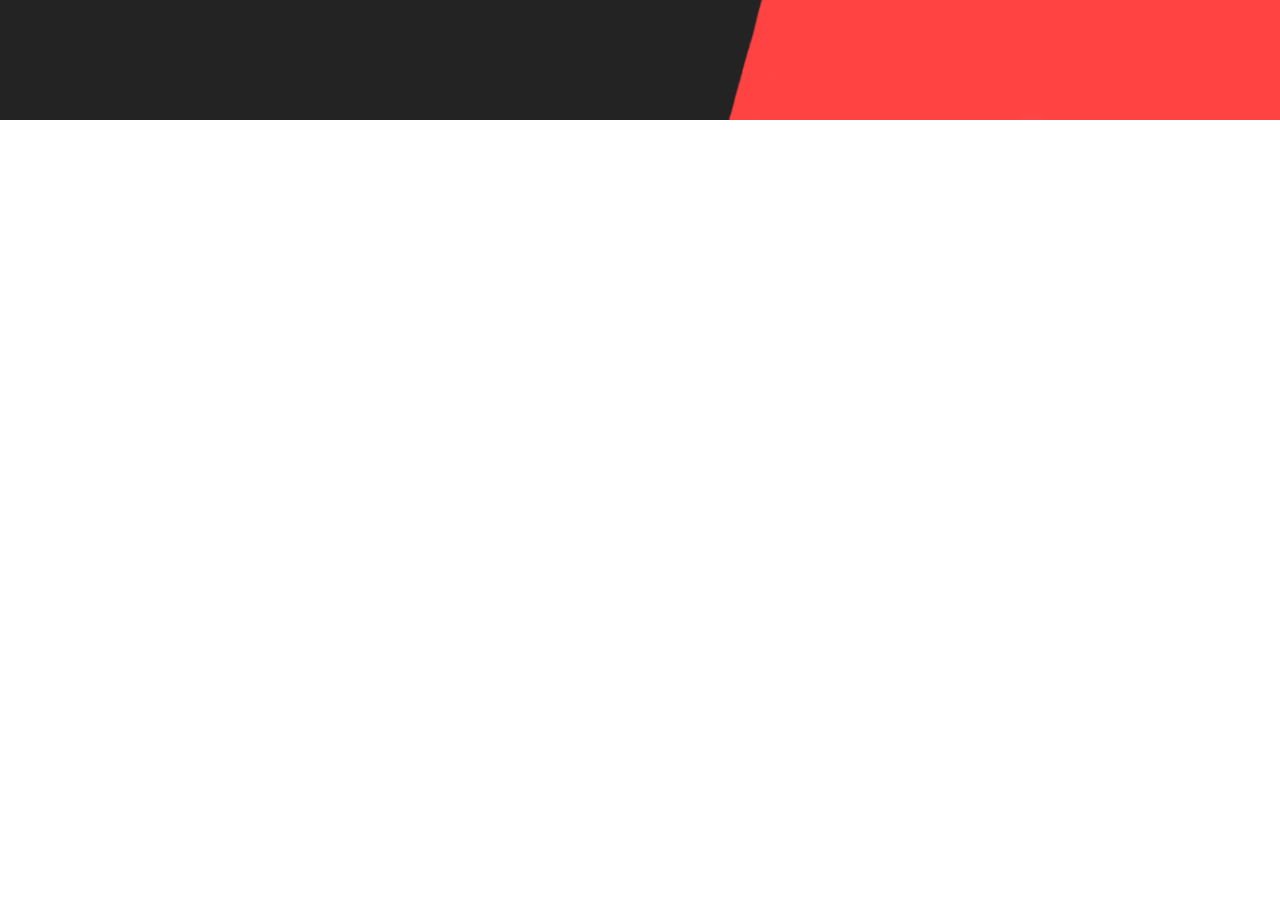
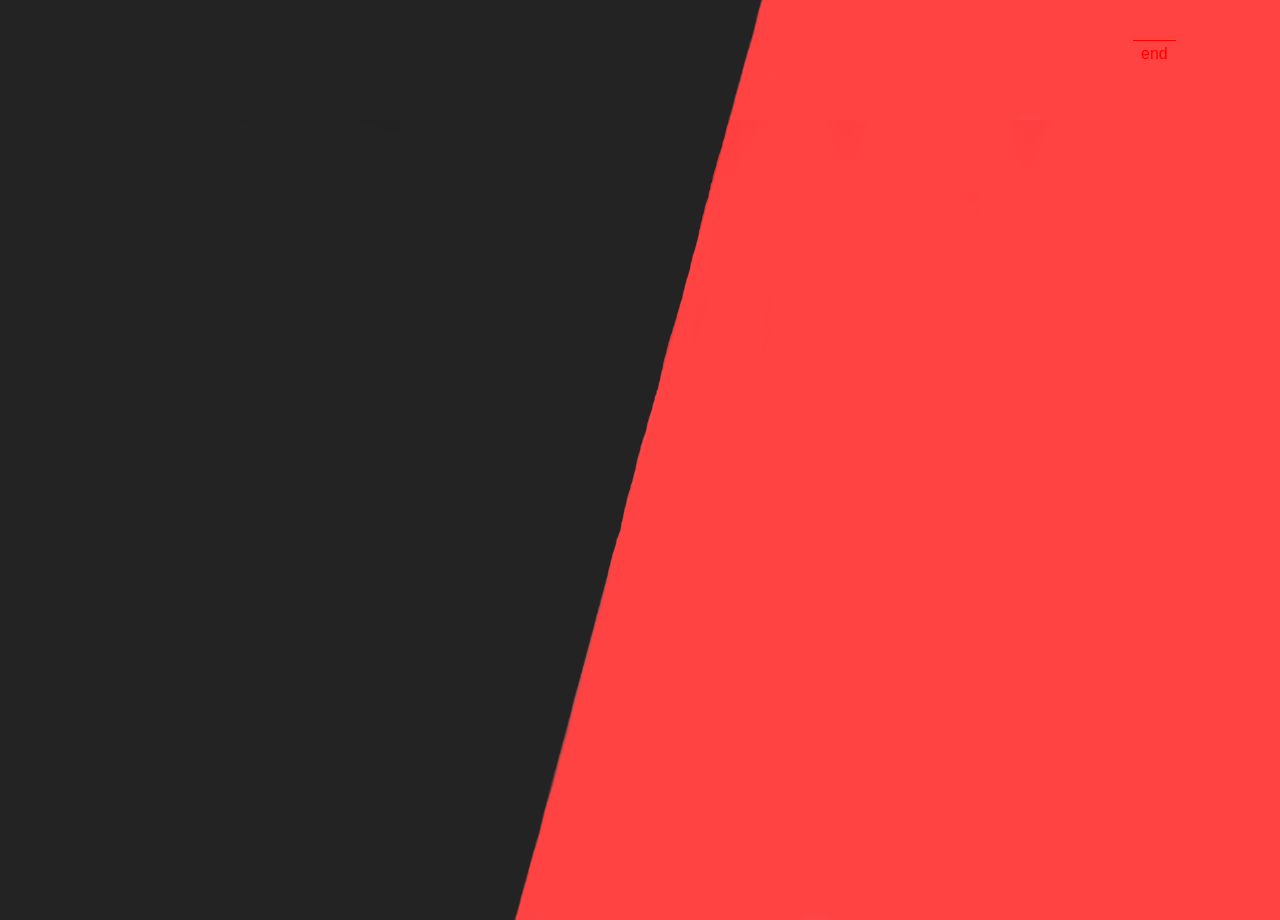
Before and after one commit to AbelMuro/Dark-Pink-Credit-Card-Website, a React app: page / in a window 1280 px wide. Shown: the part 1480-2400 px from the top of the page. Before the commit the page ends 1600 px from the top, so only its background shows below. Built offline with nearby package versions, Linux system fonts and the light colour scheme; a web font is replaced by a local one.

Commit message:
added more background images

```diff
--- a/src/components/App/Animation/Animation.js
+++ b/src/components/App/Animation/Animation.js
@@ -1,5 +1,6 @@
 import React, {useRef, useEffect} from 'react';
 import Benefits from './Benefits';
+import MoreBenefits from './MoreBenefits';
 import creditCard from './images/dark pink credit card.png';
 import styles from './styles.module.css';
 import {gsap} from 'gsap';
@@ -92,6 +93,7 @@ function Animation() {
                 <p className={styles.titleSeven}> No credit check required!</p>
             </main>
             <Benefits creditCard={styles.creditCard} ref={creditCardRef}/>
+            <MoreBenefits />
         </>
 
     )
--- a/src/components/App/Animation/Benefits/Benefits.js
+++ b/src/components/App/Animation/Benefits/Benefits.js
@@ -9,12 +9,19 @@ function Benefits(props) {
     const q = gsap.utils.selector(textAnimation)
     gsap.registerPlugin(ScrollTrigger);
 
-    //this is where i left off. i might start with photoshoping the next image that will appear
-    //or will continue the animation that i started in the parent component
     useEffect(() => {
         gsap.timeline({scrollTrigger: {
-            trigger: "." + props.creditCard
+            trigger: "." + styles.container,
+            start: "60% 40%",
+            end: "90% 50%",
+            scrub: 1,
+            markers: true
         }})
+        .to("." + props.creditCard, {
+            x: 350,
+            transform: "rotate(360deg)",
+            duration: 0.9,
+        })
     })
 
 
@@ -24,7 +31,7 @@ function Benefits(props) {
             start: "10% 40%",
             end: "30% 50%",
             scrub: 1,
-            markers: true
+            markers: false
         }})
         .from(q("." + styles.benefitOne), {
             opacity: 0,
--- /dev/null
+++ b/src/components/App/Animation/MoreBenefits/MoreBenefits.js
@@ -0,0 +1,12 @@
+import React from 'react';
+import styles from './styles.module.css';
+
+function MoreBenefits() {
+    return(
+        <main className={styles.container}>
+
+        </main>
+    )
+}
+
+export default MoreBenefits;
--- /dev/null
+++ b/src/components/App/Animation/MoreBenefits/index.js
@@ -0,0 +1,3 @@
+import MoreBenefits from './MoreBenefits.js';
+
+export default MoreBenefits;
--- /dev/null
+++ b/src/components/App/Animation/MoreBenefits/styles.module.css
@@ -0,0 +1,9 @@
+.container{
+    background-color: #232323;
+    background-image: url("./images/dark pink background extended.png");
+    background-repeat: no-repeat;
+    background-size: contain;
+    background-position: right;
+    height: 100vh;
+    position: relative;
+}
--- a/src/components/App/Animation/styles.module.css
+++ b/src/components/App/Animation/styles.module.css
@@ -16,7 +16,6 @@
     object-fit: contain;
     width: 400px;
     position: absolute;
-    z-index: 2;
     top: 230px;
     left: 40%;
     border-radius: 20px;
```
Also changed, not shown: src/components/App/Animation/MoreBenefits/images/dark pink background extended.png (added), src/components/dark pink background pink extended.png (added).
